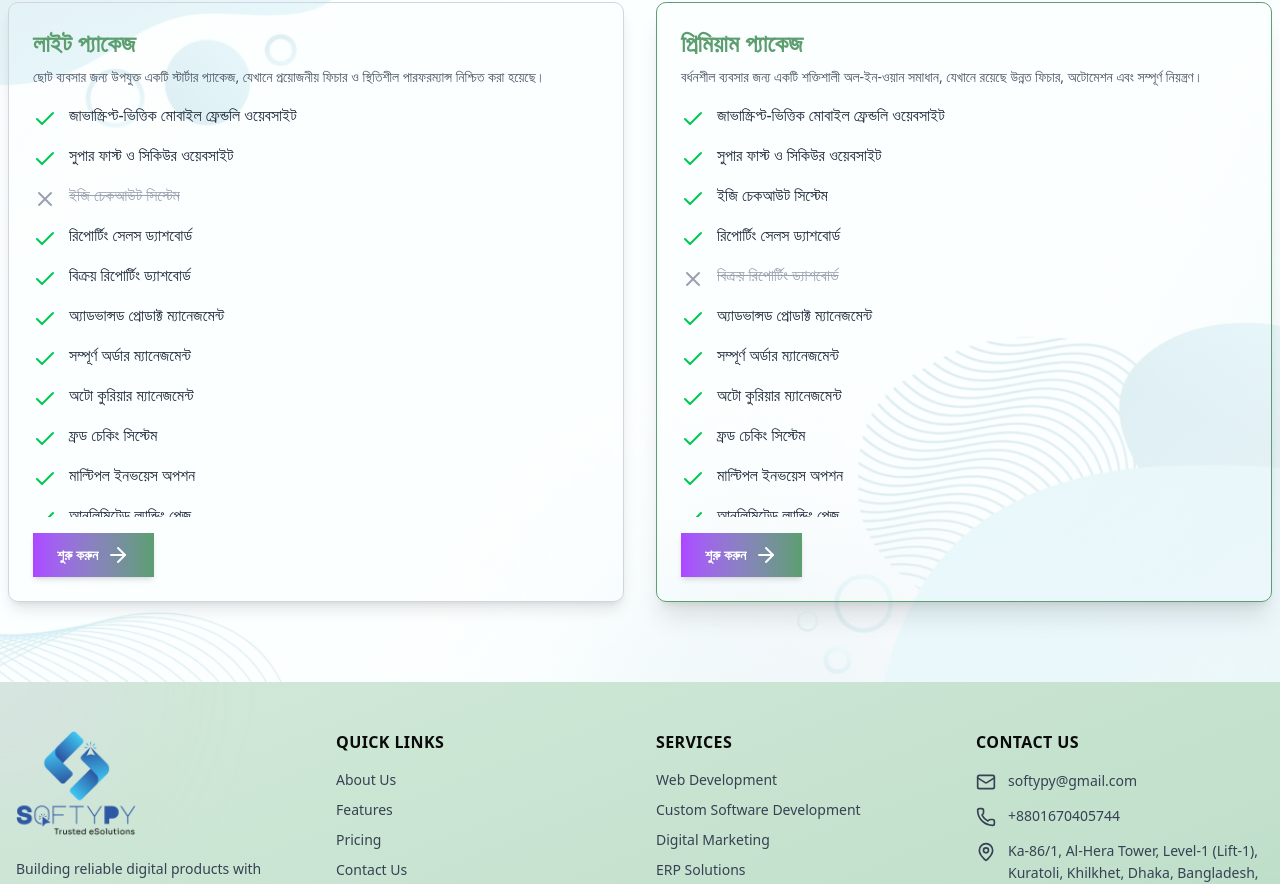
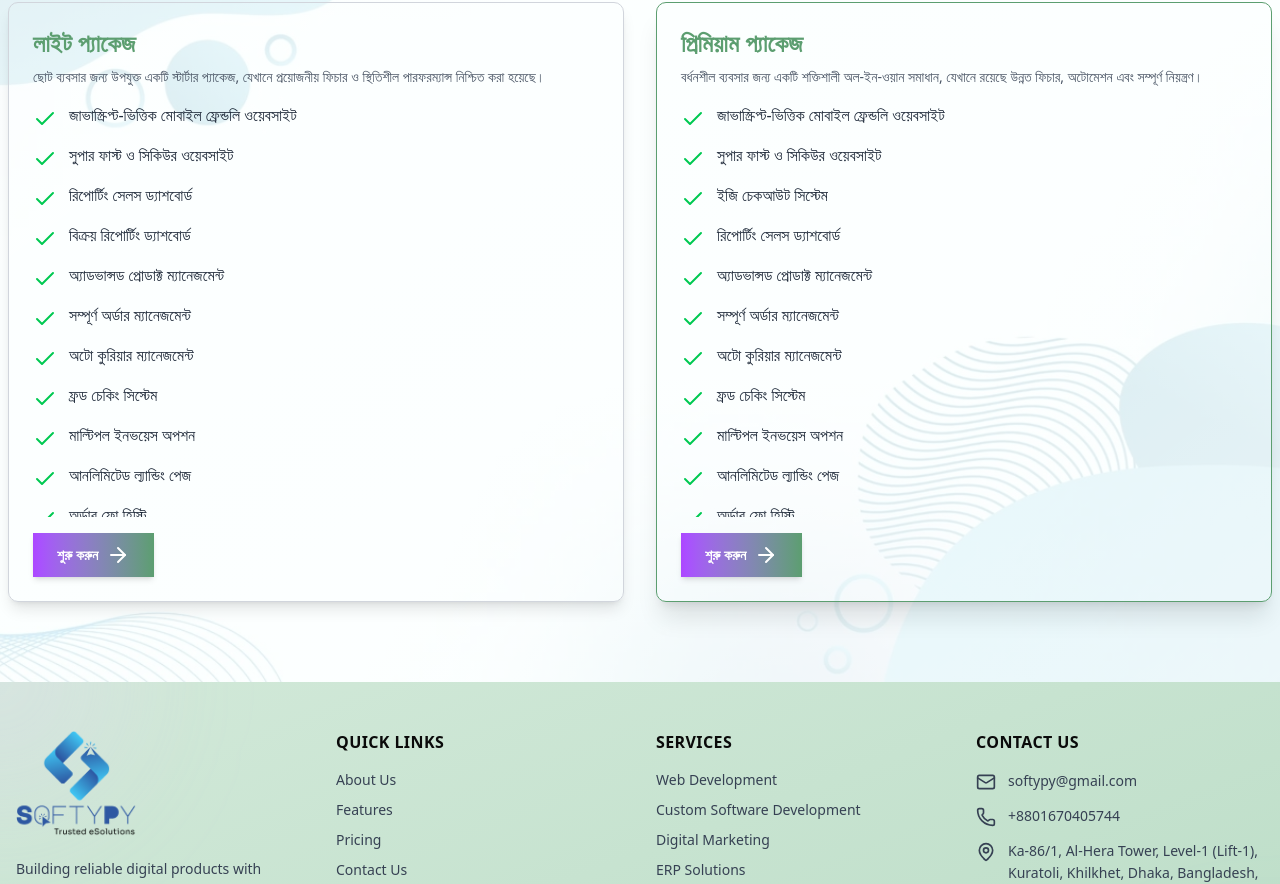
Before and after one commit to SoftyPy-IT/softypy-ecommerce, a Next.js app: page / in a window 1280 px wide. Shown: the part 6762-7646 px from the top of the page. Built offline with nearby package versions, Linux system fonts and the light colour scheme.

Commit message:
update packages

```diff
--- a/app/components/packages/package-data.ts
+++ b/app/components/packages/package-data.ts
@@ -15,12 +15,8 @@ export const plans: Plan[] = [
     description:
       "ছোট ব্যবসার জন্য উপযুক্ত একটি স্টার্টার প্যাকেজ, যেখানে প্রয়োজনীয় ফিচার ও স্থিতিশীল পারফরম্যান্স নিশ্চিত করা হয়েছে।",
     features: [
-      {
-        text: "জাভাস্ক্রিপ্ট-ভিত্তিক মোবাইল ফ্রেন্ডলি ওয়েবসাইট",
-        included: true,
-      },
+      { text: "জাভাস্ক্রিপ্ট-ভিত্তিক মোবাইল ফ্রেন্ডলি ওয়েবসাইট", included: true },
       { text: "সুপার ফাস্ট ও সিকিউর ওয়েবসাইট", included: true },
-      { text: "ইজি চেকআউট সিস্টেম", included: false },
       { text: "রিপোর্টিং সেলস ড্যাশবোর্ড", included: true },
       { text: "বিক্রয় রিপোর্টিং ড্যাশবোর্ড", included: true },
       { text: "অ্যাডভান্সড প্রোডাক্ট ম্যানেজমেন্ট", included: true },
@@ -34,7 +30,6 @@ export const plans: Plan[] = [
       { text: "ইনকমপ্লিট অর্ডার লিস্ট", included: true },
       { text: "ডেলিভারি চার্জ কন্ট্রোল", included: true },
       { text: "একাধিক পেমেন্ট মেথড", included: true },
-      { text: "অ্যাডভান্স পেমেন্ট সিস্টেম", included: false },
       { text: "ফেসবুক পিক্সেল ইন্টিগ্রেশন", included: true },
       { text: "ফেসবুক সার্ভার-সাইড ট্র্যাকিং", included: true },
       { text: "গুগল ট্যাগ ম্যানেজার ইন্টিগ্রেশন", included: true },
@@ -59,6 +54,7 @@ export const plans: Plan[] = [
       { text: "ক্যাম্পেইন ম্যানেজমেন্ট সিস্টেম", included: false },
       { text: "অর্ডার আইপি ব্লকিং ও আইপি লিমিট", included: false },
       { text: "ইমেইল ও এসএমএসে অর্ডার নোটিফিকেশন", included: false },
+      { text: "অ্যাডভান্স পেমেন্ট সিস্টেম", included: false },
       { text: "রিওয়ার্ড ম্যানেজমেন্ট সিস্টেম", included: false },
       { text: "ব্লগ ও ব্লগ কমেন্ট সিস্টেম", included: false },
       { text: "ইনকাম ম্যানেজমেন্ট সিস্টেম", included: false },
@@ -74,14 +70,10 @@ export const plans: Plan[] = [
     description:
       "বর্ধনশীল ব্যবসার জন্য একটি শক্তিশালী অল-ইন-ওয়ান সমাধান, যেখানে রয়েছে উন্নত ফিচার, অটোমেশন এবং সম্পূর্ণ নিয়ন্ত্রণ।",
     features: [
-      {
-        text: "জাভাস্ক্রিপ্ট-ভিত্তিক মোবাইল ফ্রেন্ডলি ওয়েবসাইট",
-        included: true,
-      },
+      { text: "জাভাস্ক্রিপ্ট-ভিত্তিক মোবাইল ফ্রেন্ডলি ওয়েবসাইট", included: true },
       { text: "সুপার ফাস্ট ও সিকিউর ওয়েবসাইট", included: true },
       { text: "ইজি চেকআউট সিস্টেম", included: true },
       { text: "রিপোর্টিং সেলস ড্যাশবোর্ড", included: true },
-      { text: "বিক্রয় রিপোর্টিং ড্যাশবোর্ড", included: false },
       { text: "অ্যাডভান্সড প্রোডাক্ট ম্যানেজমেন্ট", included: true },
       { text: "সম্পূর্ণ অর্ডার ম্যানেজমেন্ট", included: true },
       { text: "অটো কুরিয়ার ম্যানেজমেন্ট", included: true },
@@ -93,7 +85,6 @@ export const plans: Plan[] = [
       { text: "ইনকমপ্লিট অর্ডার লিস্ট", included: true },
       { text: "ডেলিভারি চার্জ কন্ট্রোল", included: true },
       { text: "একাধিক পেমেন্ট মেথড", included: true },
-      { text: "অ্যাডভান্স পেমেন্ট সিস্টেম", included: true },
       { text: "ফেসবুক পিক্সেল ইন্টিগ্রেশন", included: true },
       { text: "ফেসবুক সার্ভার-সাইড ট্র্যাকিং", included: true },
       { text: "গুগল ট্যাগ ম্যানেজার ইন্টিগ্রেশন", included: true },
@@ -118,6 +109,7 @@ export const plans: Plan[] = [
       { text: "ক্যাম্পেইন ম্যানেজমেন্ট সিস্টেম", included: true },
       { text: "অর্ডার আইপি ব্লকিং ও আইপি লিমিট", included: true },
       { text: "ইমেইল ও এসএমএসে অর্ডার নোটিফিকেশন", included: true },
+      { text: "অ্যাডভান্স পেমেন্ট সিস্টেম", included: true },
       { text: "রিওয়ার্ড ম্যানেজমেন্ট সিস্টেম", included: true },
       { text: "ব্লগ ও ব্লগ কমেন্ট সিস্টেম", included: true },
       { text: "ইনকাম ম্যানেজমেন্ট সিস্টেম", included: true },
```
